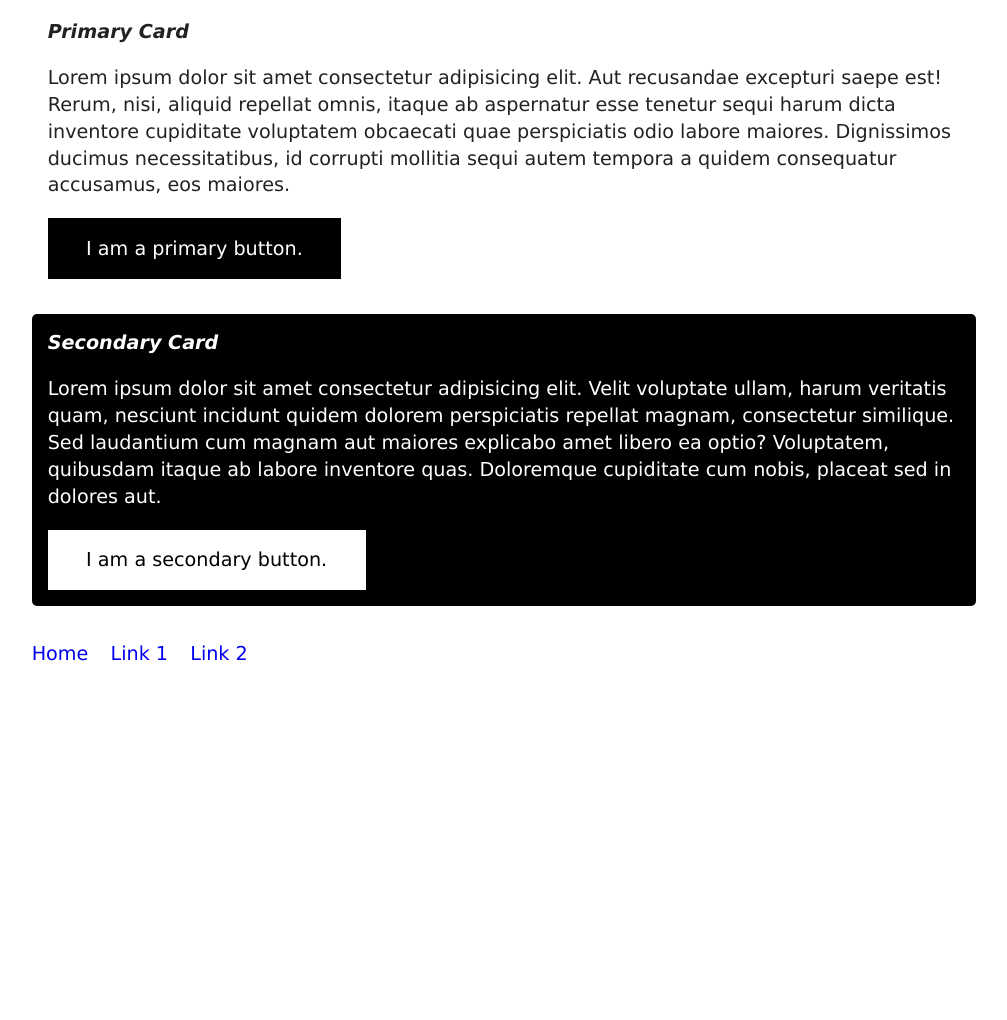
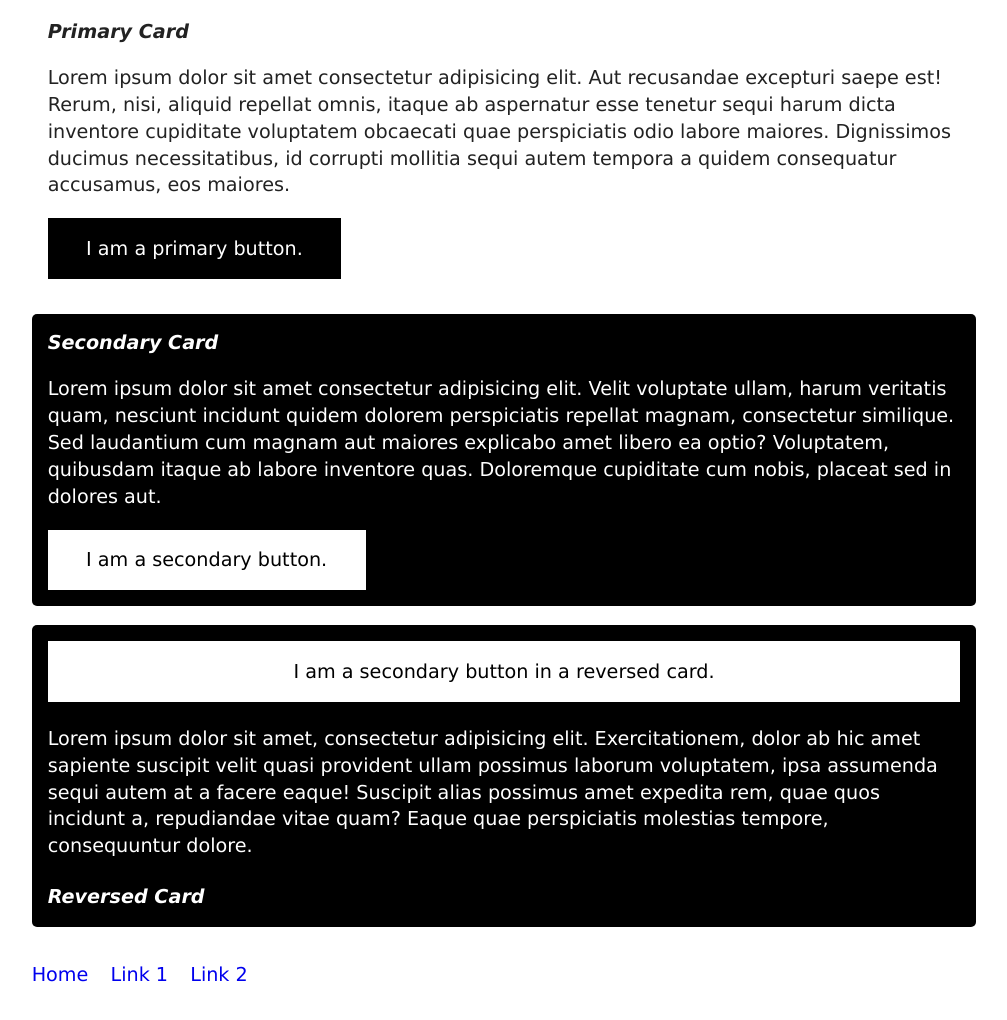
Before and after one commit to rchillard/sane.html, a plain HTML site: page index.html in a window 1280 px wide. Shown: the part 703-1723 px from the top of the page, without its empty margins (136-1143 px from the left). Before the commit the page ends 1406 px from the top, so only its background shows below. Drawn offline with Linux system fonts and the light colour scheme.

Commit message:
Fix typo in css.md, update for styles.css, and add exception example

```diff
--- a/css/styles.css
+++ b/css/styles.css
@@ -174,6 +174,13 @@ body {
 	text-decoration: none;
 }
 
+/* exceptions - deviations from rules outlined in a block */
+
+.card[data-state='reversed'] {
+    flex-direction: column-reverse;
+  }
+
+
 /* media queries */
 /* extra small devices (compact phones, 380px and smaller) */
 
--- a/index.html
+++ b/index.html
@@ -72,6 +72,16 @@
         cupiditate cum nobis, placeat sed in dolores aut.</p>
       <button class="button" data-type="secondary">I am a secondary button.</button>
     </article>
+    <article class="card | flex | color-primary bg-secondary" data-state="reversed">
+      <h4>Reversed Card</h4>
+      <p>Lorem ipsum dolor sit amet, consectetur adipisicing elit. Exercitationem, dolor ab hic amet sapiente suscipit
+        velit quasi provident ullam possimus laborum voluptatem, ipsa assumenda sequi autem at a facere eaque! Suscipit
+        alias possimus amet expedita rem, quae quos incidunt a, repudiandae vitae quam? Eaque quae perspiciatis
+        molestias tempore, consequuntur dolore.
+      </p>
+      <button class="button" data-type="secondary">I am a secondary button in a reversed card.</button>
+    </article>
+
   </main>
 
   <footer class="wrapper">
```
Also changed, not shown: 1 other file.
